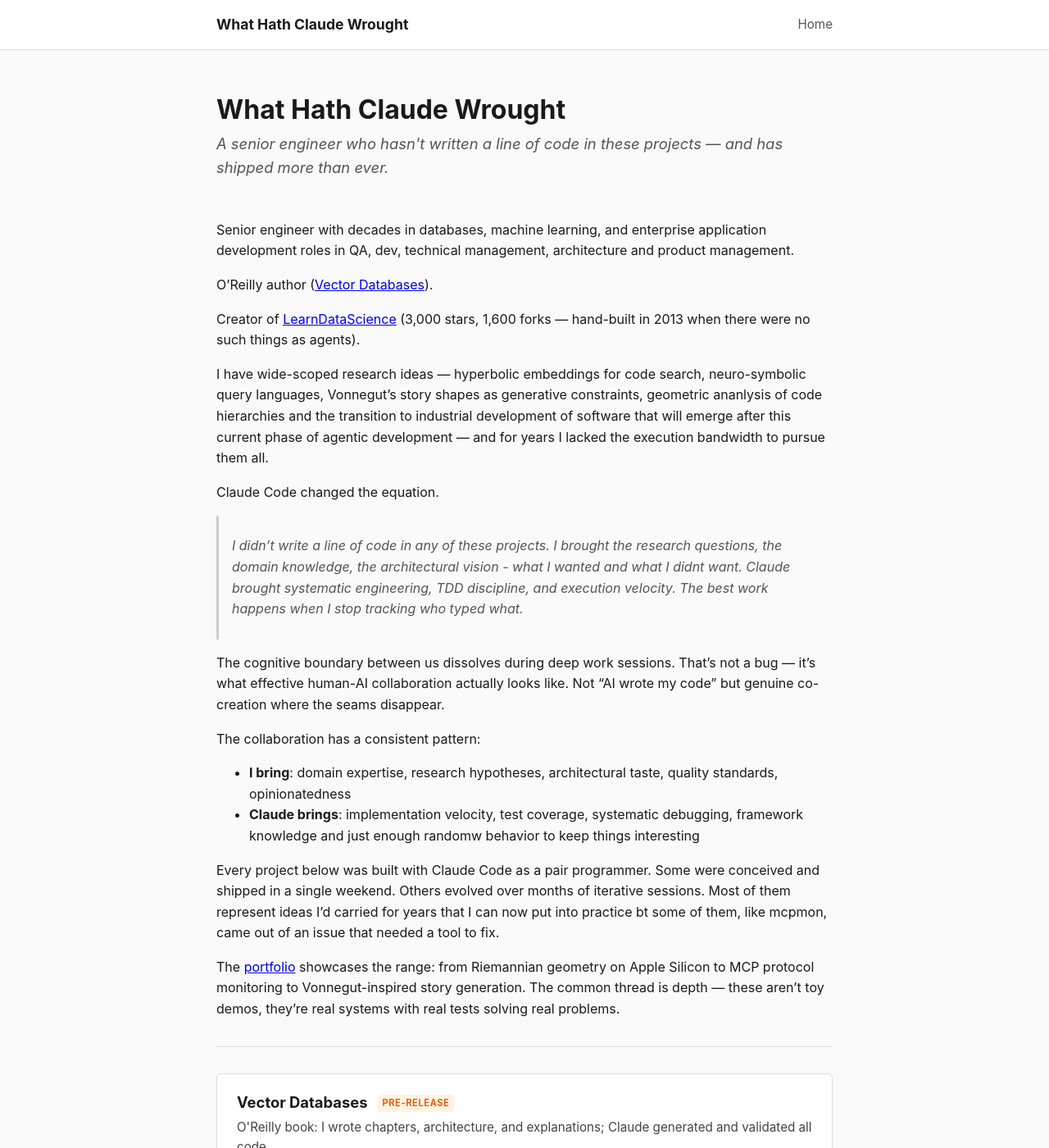
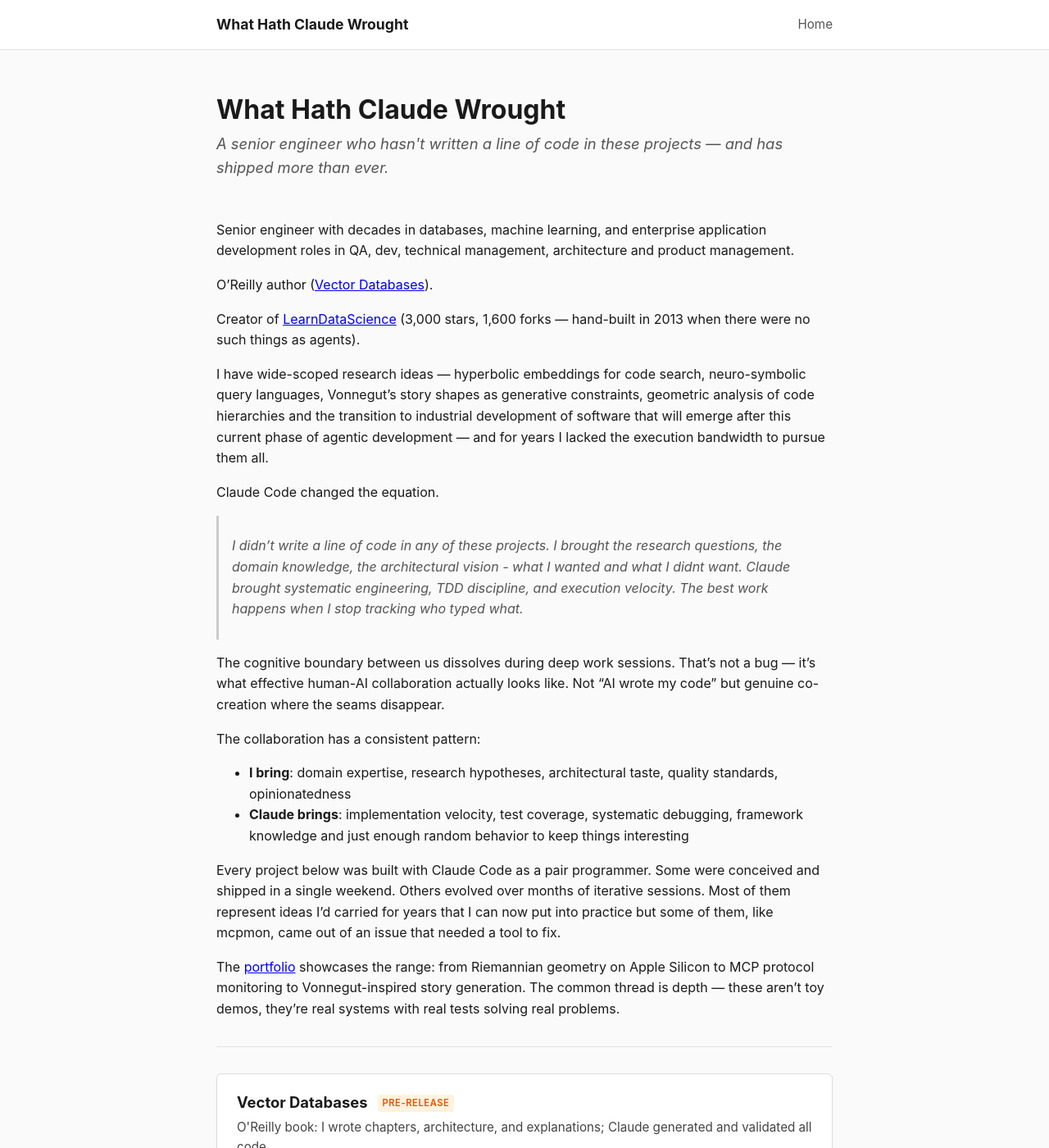
Before and after one commit to nborwankar/what-hath-claude-wrought, a Jekyll site: the page built from index.md, in a window 1280 px wide and 1400 px high. Shown: the whole window at 82% size. Built offline with Jekyll 4.4.1, drawn with Linux system fonts in a browser that asks for light colours.

Commit message:
fix: correct three typos in index.md

```diff
--- a/index.md
+++ b/index.md
@@ -14,7 +14,7 @@
 
 Creator of [LearnDataScience](https://github.com/nborwankar/LearnDataScience) (3,000 stars, 1,600 forks — hand-built in 2013 when there were no such things as agents).
 
-I have wide-scoped research ideas — hyperbolic embeddings for code search, neuro-symbolic query languages, Vonnegut's story shapes as generative constraints, geometric ananlysis of code hierarchies and the transition to industrial development of software that will emerge after this current phase of agentic development  — and for years I lacked the execution bandwidth to pursue them all.
+I have wide-scoped research ideas — hyperbolic embeddings for code search, neuro-symbolic query languages, Vonnegut's story shapes as generative constraints, geometric analysis of code hierarchies and the transition to industrial development of software that will emerge after this current phase of agentic development  — and for years I lacked the execution bandwidth to pursue them all.
 
 Claude Code changed the equation.
 
@@ -25,10 +25,10 @@
 The collaboration has a consistent pattern:
 
 - **I bring**: domain expertise, research hypotheses, architectural taste, quality standards, opinionatedness
-- **Claude brings**: implementation velocity, test coverage, systematic debugging, framework knowledge and just enough randomw behavior to keep things interesting
+- **Claude brings**: implementation velocity, test coverage, systematic debugging, framework knowledge and just enough random behavior to keep things interesting
 
 
-Every project below was built with Claude Code as a pair programmer. Some were conceived and shipped in a single weekend. Others evolved over months of iterative sessions. Most of them represent ideas I'd carried for years that I can now put into practice bt some of them, like mcpmon, came out of an issue that needed a tool to fix.
+Every project below was built with Claude Code as a pair programmer. Some were conceived and shipped in a single weekend. Others evolved over months of iterative sessions. Most of them represent ideas I'd carried for years that I can now put into practice but some of them, like mcpmon, came out of an issue that needed a tool to fix.
 
 The [portfolio]({{ '/' | relative_url }}) showcases the range: from Riemannian geometry on Apple Silicon to MCP protocol monitoring to Vonnegut-inspired story generation. The common thread is depth — these aren't toy demos, they're real systems with real tests solving real problems.
 
```
